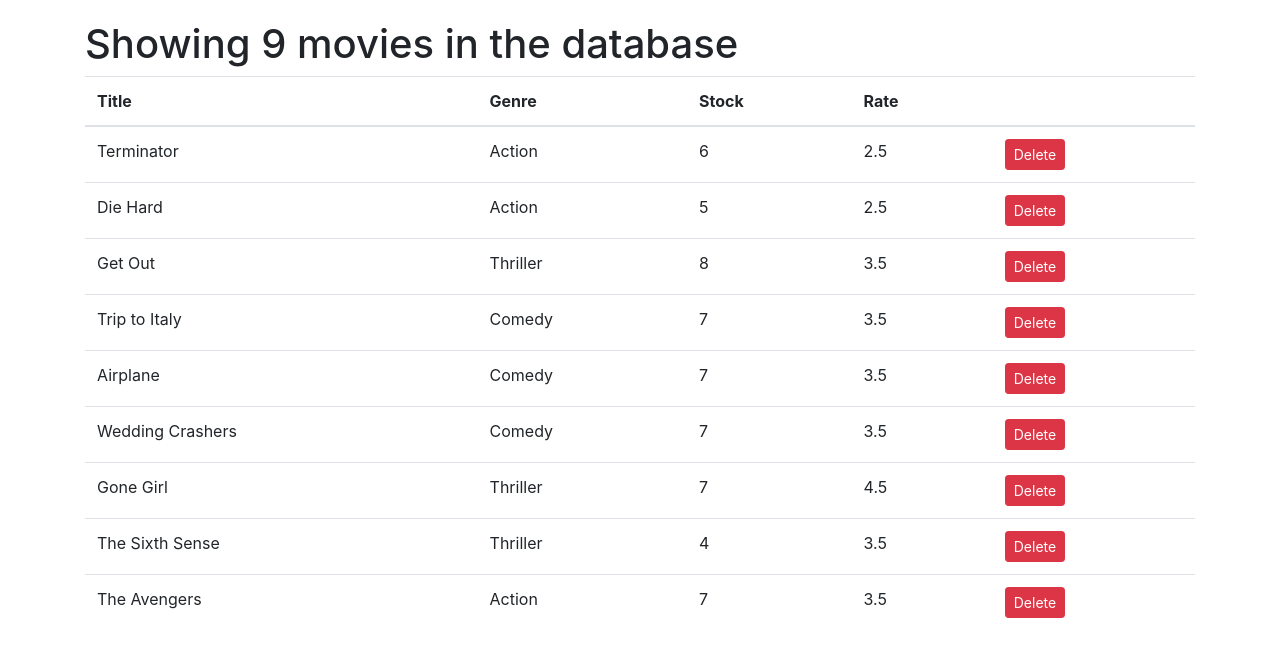
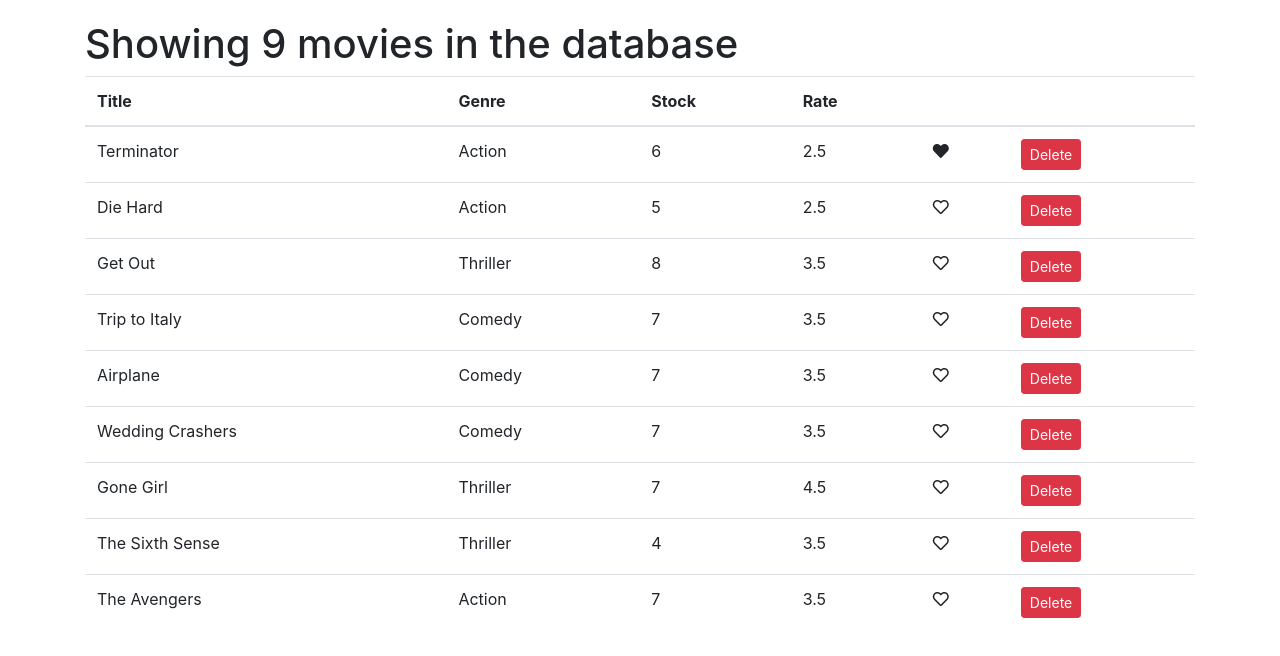
Before and after one commit to Segaltair/cinema, a React (Create React App) app: page / in a window 1280 px wide. Shown: the top 656 px of the page. Built offline with nearby package versions, Linux system fonts and the light colour scheme.

Commit message:
add like button

```diff
--- a/package.json
+++ b/package.json
@@ -28,5 +28,8 @@
       "last 1 firefox version",
       "last 1 safari version"
     ]
+  },
+  "devDependencies": {
+    "@fortawesome/fontawesome-free": "^5.9.0"
   }
 }
--- /dev/null
+++ b/src/components/common/like.jsx
@@ -0,0 +1,21 @@
+import React, {Component} from 'react'
+import "@fortawesome/fontawesome-free/css/all.css";
+
+export default class Like extends Component {
+    render() {
+        return (<div>
+            <i className={this.isLiked()}
+               style={{cursor: "pointer"}}
+               aria-hidden={"true"}
+               onClick={this.props.onClick}
+            />
+        </div>)
+    }
+
+    isLiked() {
+        if (this.props.liked)
+            return "fas fa-heart";
+        else
+            return "far fa-heart";
+    }
+}
--- a/src/components/poster.jsx
+++ b/src/components/poster.jsx
@@ -1,4 +1,5 @@
 import React, {Component} from 'react';
+import Like from "./common/like"
 import * as MovieService from '../service/fakeMovieService';
 
 export default class Poster extends Component {
@@ -21,35 +22,41 @@
                         <th>Stock</th>
                         <th>Rate</th>
                         <th></th>
+                        <th></th>
                     </tr>
                     </thead>
                     <tbody>
-                    {this.getRowsForMovies()}
+                    {this.state.movies.map(movie => {
+                        const {_id, title, genre, numberInStock, dailyRentalRate, liked} = movie;
+                        return <tr key={_id}>
+                            <td>{title}</td>
+                            <td>{genre.name}</td>
+                            <td>{numberInStock}</td>
+                            <td>{dailyRentalRate}</td>
+                            <td>
+                                <Like
+                                    liked={liked}
+                                    onClick={() => this.handleLike(movie)}
+                                />
+                            </td>
+                            <td>
+                                <button className="btn btn-danger btn-sm" onClick={() => this.deleteMovie(_id)}>Delete
+                                </button>
+                            </td>
+                        </tr>
+                    })}
                     </tbody>
                 </table>
             </React.Fragment>
         );
     };
 
-    getRowForMovie = (id) => {
-        const {_id, title, genre, numberInStock, dailyRentalRate} = MovieService.getMovie(id);
-        return <tr key={_id}>
-            <td>{title}</td>
-            <td>{genre.name}</td>
-            <td>{numberInStock}</td>
-            <td>{dailyRentalRate}</td>
-            <td>
-                <button className="btn btn-danger btn-sm" onClick={() => this.deleteMovie(_id)}>Delete</button>
-            </td>
-        </tr>;
-    };
-
-    getRowsForMovies = () => {
-        let trMovies = [];
-
-        this.state.movies.filter(movie => trMovies.push(this.getRowForMovie(movie._id)));
-
-        return trMovies;
+    handleLike = (movie) => {
+        const movies = [...this.state.movies];
+        const index = movies.indexOf(movie);
+        movie[index] = {...movies[index]};
+        movies[index].liked = !movies[index].liked;
+        this.setState({movies})
     };
 
     deleteMovie = (id) => {
--- a/src/service/fakeMovieService.js
+++ b/src/service/fakeMovieService.js
@@ -7,7 +7,8 @@
         genre: {_id: "5b21ca3eeb7f6fbccd471818", name: "Action"},
         numberInStock: 6,
         dailyRentalRate: 2.5,
-        publishDate: "2018-01-03T19:04:28.809Z"
+        publishDate: "2018-01-03T19:04:28.809Z",
+        liked: true
     },
     {
         _id: "5b21ca3eeb7f6fbccd471816",
```
Also changed, not shown: src/components/counter.jsx (deleted, +0 -41 lines), 1 other file (tests, documents, lock files or other folders).
